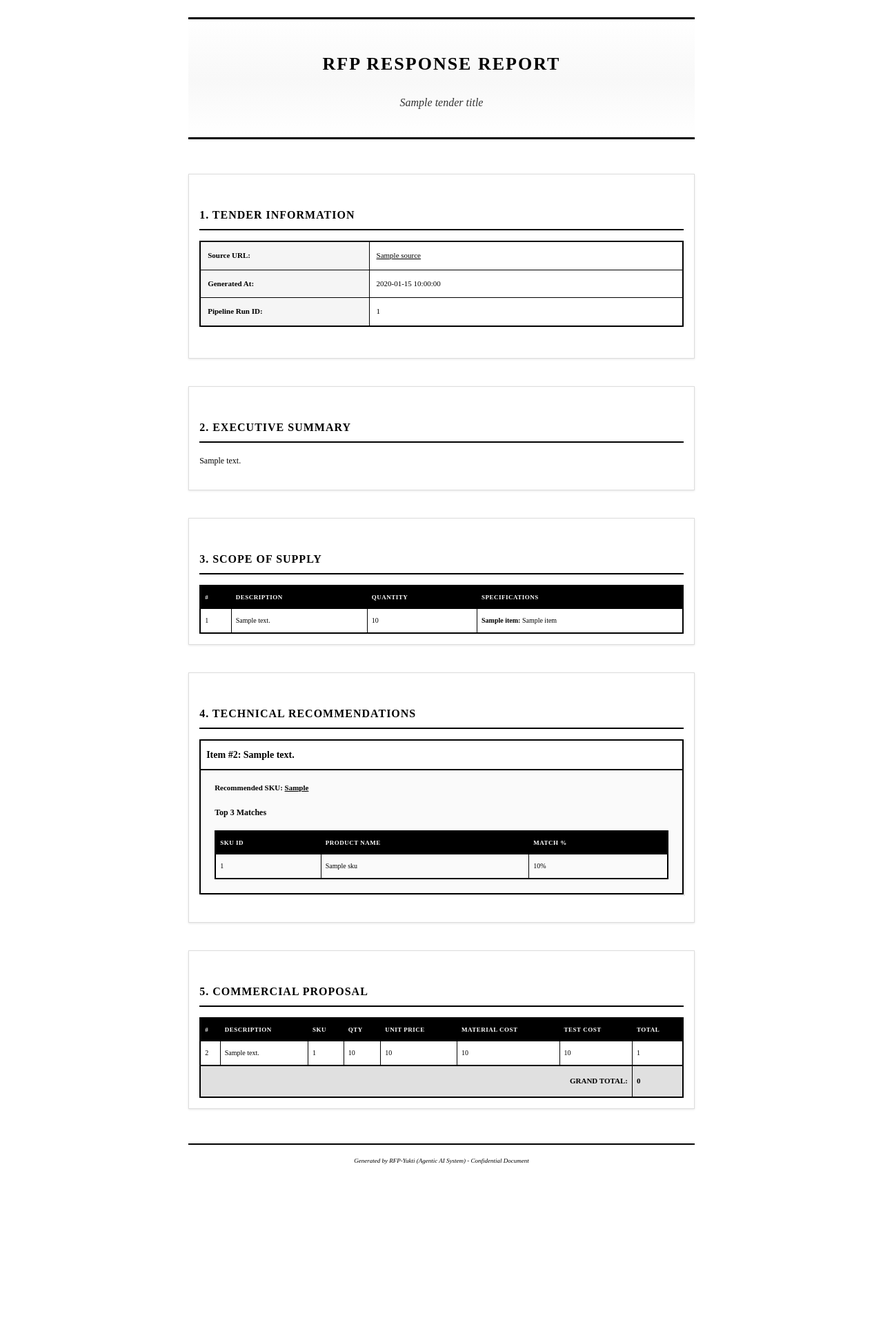
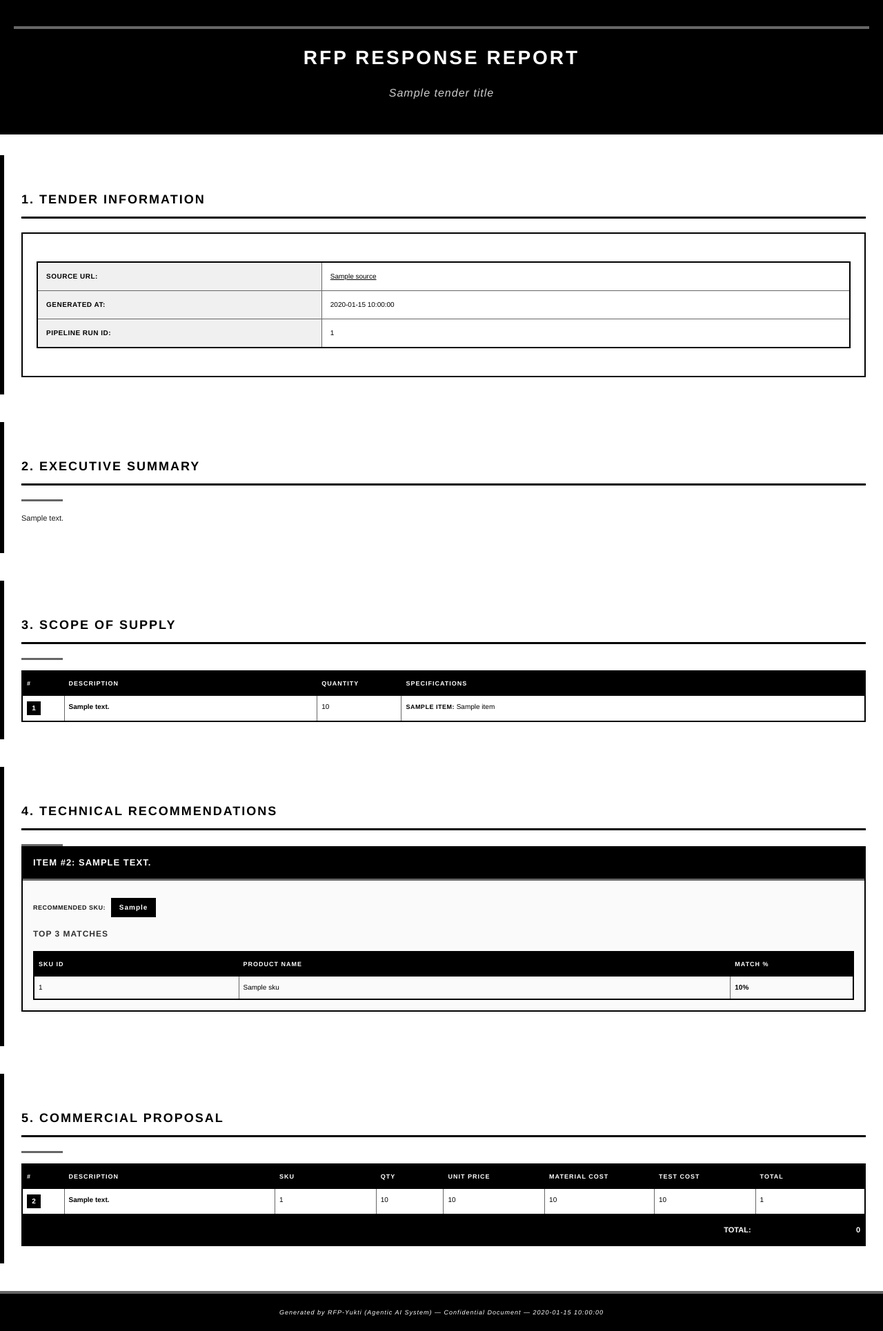
Before and after one commit to pravee42/EY-project, a Python web app: template backend/templates/report_template.html in a window 1280 px wide. Shown: the whole page at 69% size. Before the commit the page ends 1688 px from the top, so only its background shows below. Run offline with Jinja, Linux system fonts and the light colour scheme; the template is opened without the code that fills it: most values are stand-ins (such as "Sample title", 1, 10 or a date in 2020).

Commit message:
New Template

```diff
--- a/backend/database/mongo.py
+++ b/backend/database/mongo.py
@@ -17,6 +17,7 @@ try:
     tenders_collection = db['tenders']
     inventory_collection = db['inventory']
     test_pricing_collection = db['test_pricing']
+    celery_tasks_collection = db['celery_tasks']
 
     # Create indexes
     tenders_collection.create_index("title", unique=True)
@@ -34,3 +35,4 @@ if not client:
     tenders_collection = None
     inventory_collection = None
     test_pricing_collection = None
+    celery_tasks_collection = None
--- a/backend/templates/report_template.html
+++ b/backend/templates/report_template.html
@@ -7,110 +7,92 @@
     <style>
         @page {
             size: A4;
-            margin: 2cm;
+            margin: 1.5cm;
+        }
+
+        * {
+            margin: 0;
+            padding: 0;
         }
 
         body {
-            font-family: 'Times New Roman', Times, serif;
+            font-family: 'Helvetica', 'Arial', sans-serif;
             color: #000;
-            line-height: 1.8;
+            line-height: 1.6;
             background: #fff;
-            max-width: 210mm;
-            margin: 0 auto;
-            padding: 25px 30px;
         }
 
-        * {
-            box-sizing: border-box;
+        /* Header */
+        .header {
+            text-align: center;
+            padding: 30px 20px;
+            background-color: #000;
+            color: #fff;
+            margin-bottom: 30px;
+            border-top: 8px solid #000;
+            border-bottom: 8px solid #000;
         }
 
-        h1 {
-            font-size: 24px;
+        .header-stripe {
+            height: 4px;
+            background-color: #666;
+            margin-bottom: 20px;
+        }
+
+        .header h1 {
+            font-size: 28px;
+            font-weight: bold;
+            text-transform: uppercase;
+            letter-spacing: 3px;
+            margin-bottom: 12px;
+            padding: 0;
+        }
+
+        .header h3 {
+            font-size: 16px;
+            font-weight: normal;
+            font-style: italic;
+            letter-spacing: 1px;
+            color: #ccc;
+            padding: 0;
+        }
+
+        /* Section Headers */
+        h2 {
+            font-size: 18px;
             font-weight: bold;
             text-transform: uppercase;
             letter-spacing: 2px;
-            margin-bottom: 5px;
+            margin: 25px 0 20px 0;
+            padding-bottom: 10px;
             border-bottom: 3px solid #000;
-            padding-bottom: 10px;
-        }
-
-        h2 {
-            font-size: 16px;
-            font-weight: bold;
-            text-transform: uppercase;
-            letter-spacing: 1px;
-            margin-top: 30px;
-            margin-bottom: 15px;
-            border-bottom: 2px solid #000;
-            padding-bottom: 5px;
+            color: #000;
         }
 
         h3 {
             font-size: 14px;
             font-weight: bold;
-            margin-top: 20px;
-            margin-bottom: 10px;
-            text-decoration: underline;
+            margin: 15px 0 10px 0;
+            color: #000;
         }
 
         h4 {
             font-size: 12px;
             font-weight: bold;
-            margin-top: 15px;
-            margin-bottom: 8px;
-        }
-
-        .header {
-            text-align: center;
-            margin-bottom: 50px;
-            padding: 25px 0 25px 0;
-            border-top: 3px solid #000;
-            border-bottom: 3px solid #000;
-            background: linear-gradient(to bottom, #fff 0%, #f8f8f8 50%, #fff 100%);
-        }
-
-        .header h1 {
-            border: none;
-            margin-bottom: 8px;
-            font-size: 26px;
-        }
-
-        .header h3 {
-            font-size: 16px;
-            text-decoration: none;
-            font-style: italic;
-            font-weight: normal;
-            margin-top: 8px;
+            margin: 15px 0 8px 0;
+            text-transform: uppercase;
+            letter-spacing: 1px;
             color: #333;
         }
 
-        .meta-table {
-            width: 100%;
-            margin-bottom: 30px;
-            border: 2px solid #000;
-            border-collapse: collapse;
-        }
-
-        .meta-table td {
-            padding: 10px;
-            border: 1px solid #000;
-            font-size: 11px;
-        }
-
-        .meta-label {
-            font-weight: bold;
-            width: 35%;
-            background: #f5f5f5;
-        }
-
+        /* Section Container */
         .section {
             margin-bottom: 40px;
+            padding: 25px;
+            border-left: 6px solid #000;
+            background-color: #fff;
             page-break-before: always;
             page-break-inside: avoid;
-            background: #fff;
-            padding: 15px;
-            border: 1px solid #ddd;
-            box-shadow: 0 1px 3px rgba(0, 0, 0, 0.1);
         }
 
         .section:first-of-type {
@@ -120,23 +102,48 @@
         .section p {
             text-align: justify;
             margin: 15px 0;
-            font-size: 12px;
-            line-height: 1.9;
+            font-size: 11px;
+            line-height: 1.8;
+            color: #1a1a1a;
         }
 
+        /* Corner Decorations */
+        .corner-box {
+            position: relative;
+            padding: 20px;
+            border: 2px solid #000;
+        }
+
+        /* Metadata Table */
+        .meta-table {
+            width: 100%;
+            margin: 20px 0;
+            border-collapse: collapse;
+            border: 2px solid #000;
+        }
+
+        .meta-table td {
+            padding: 12px;
+            border: 1px solid #666;
+            font-size: 10px;
+            vertical-align: top;
+        }
+
+        .meta-label {
+            font-weight: bold;
+            width: 35%;
+            background-color: #f0f0f0;
+            text-transform: uppercase;
+            font-size: 9px;
+            letter-spacing: 0.5px;
+        }
+
+        /* Data Tables */
         .data-table {
             width: 100%;
-            border: 2px solid #000;
             border-collapse: collapse;
             margin-top: 15px;
-            font-size: 10px;
-        }
-
-        .data-table th,
-        .data-table td {
-            border: 1px solid #000;
-            padding: 8px 6px;
-            text-align: left;
+            border: 2px solid #000;
         }
 
         .data-table th {
@@ -145,109 +152,158 @@
             font-weight: bold;
             text-transform: uppercase;
             font-size: 9px;
-            letter-spacing: 0.5px;
+            letter-spacing: 1px;
+            padding: 10px 6px;
+            text-align: left;
+            border: 1px solid #000;
+        }
+
+        .data-table td {
+            border: 1px solid #666;
+            padding: 8px 6px;
+            font-size: 10px;
+            text-align: left;
+            vertical-align: top;
         }
 
         .data-table tbody tr:nth-child(even) {
-            background-color: #f9f9f9;
+            background-color: #f5f5f5;
         }
 
+        /* Item Box */
         .item-box {
             margin-bottom: 25px;
             border: 2px solid #000;
-            padding: 20px;
-            background: #fafafa;
-            box-shadow: 2px 2px 0 rgba(0, 0, 0, 0.1);
+            background-color: #fff;
+            page-break-inside: avoid;
         }
 
-        .item-box h3 {
-            margin-top: 0;
-            text-decoration: none;
-            border-bottom: 2px solid #000;
-            padding-bottom: 8px;
-            background: #fff;
-            padding: 8px;
-            margin: -20px -20px 15px -20px;
+        .item-box-header {
+            background-color: #000;
+            color: #fff;
+            padding: 12px 15px;
+            border-bottom: 3px solid #666;
         }
 
-        .item-box p {
-            margin: 10px 0;
-            font-size: 11px;
+        .item-box-header h3 {
+            margin: 0;
+            padding: 0;
+            font-size: 13px;
+            font-weight: bold;
+            text-transform: uppercase;
+            letter-spacing: 1px;
+            color: #fff;
         }
 
-        .footer {
-            margin-top: 50px;
-            text-align: center;
-            font-size: 9px;
-            color: #000;
-            border-top: 2px solid #000;
-            padding-top: 15px;
-            font-style: italic;
+        .item-box-content {
+            padding: 15px;
+            background-color: #fafafa;
         }
 
+        .item-box-content p {
+            margin: 10px 0;
+            font-size: 10px;
+            text-align: left;
+        }
+
+        /* SKU Badge */
+        .sku-badge {
+            display: inline-block;
+            background-color: #000;
+            color: #fff;
+            padding: 5px 12px;
+            font-weight: bold;
+            font-size: 10px;
+            letter-spacing: 1px;
+            margin-left: 5px;
+        }
+
+        /* Total Row */
         .total-row {
             font-weight: bold;
-            background-color: #e0e0e0 !important;
-            border-top: 2px solid #000 !important;
+            background-color: #000 !important;
+            color: #fff;
+            border-top: 3px solid #000 !important;
         }
 
         .total-row td {
             font-size: 11px;
             padding: 12px 6px;
+            color: #fff;
+            border: 1px solid #000 !important;
         }
 
-        .sku-match {
+        /* Labels */
+        .label {
             font-weight: bold;
-            text-decoration: underline;
+            text-transform: uppercase;
+            font-size: 9px;
+            letter-spacing: 0.5px;
         }
 
+        /* Links */
         a {
             color: #000;
             text-decoration: underline;
         }
 
-        .label {
-            font-weight: bold;
+        /* Footer */
+        .footer {
+            margin-top: 40px;
+            text-align: center;
+            padding: 20px;
+            background-color: #000;
+            color: #fff;
+            font-size: 9px;
+            font-style: italic;
+            letter-spacing: 1px;
+            border-top: 4px solid #666;
         }
 
-        @media print {
-            body {
-                margin: 0;
-                padding: 15mm;
+        /* Accent Line */
+        .accent-line {
+            height: 3px;
+            background-color: #666;
+            width: 60px;
+            margin-top: 5px;
         }
 
-            .section {
-                page-break-before: always;
-                page-break-inside: avoid;
+        /* Number Circle */
+        .number-badge {
+            display: inline-block;
+            background-color: #000;
+            color: #fff;
+            width: 20px;
+            height: 20px;
+            text-align: center;
+            font-weight: bold;
+            font-size: 10px;
+            line-height: 20px;
         }
 
-            .section:first-of-type {
-                page-break-before: auto;
-            }
-
-            .item-box {
-                page-break-inside: avoid;
-            }
-
-            .data-table {
-                page-break-inside: auto;
-            }
-
-            .data-table tr {
-                page-break-inside: avoid;
-            }
+        /* Stats Display */
+        .stats-display {
+            background-color: #f5f5f5;
+            padding: 10px 15px;
+            border-left: 4px solid #000;
+            margin: 15px 0;
+            font-size: 10px;
         }
     </style>
 </head>
 
 <body>
+    <!-- Header -->
     <div class="header">
+        <div class="header-stripe"></div>
         <h1>RFP Response Report</h1>
         <h3>{{ tender_title }}</h3>
     </div>
 
+    <!-- Section 1: Tender Information -->
     <div class="section">
         <h2>1. Tender Information</h2>
+        <div class="corner-box">
             <table class="meta-table">
                 <tr>
                     <td class="meta-label">Source URL:</td>
@@ -263,33 +319,38 @@
                 </tr>
             </table>
         </div>
+    </div>
 
+    <!-- Section 2: Executive Summary -->
     <div class="section">
         <h2>2. Executive Summary</h2>
+        <div class="accent-line"></div>
         <p>{{ sales_summary }}</p>
     </div>
 
+    <!-- Section 3: Scope of Supply -->
     <div class="section">
         <h2>3. Scope of Supply</h2>
+        <div class="accent-line"></div>
         <table class="data-table">
             <thead>
                 <tr>
-                    <th>#</th>
-                    <th>Description</th>
-                    <th>Quantity</th>
-                    <th>Specifications</th>
+                    <th style="width: 5%;">#</th>
+                    <th style="width: 30%;">Description</th>
+                    <th style="width: 10%;">Quantity</th>
+                    <th style="width: 55%;">Specifications</th>
                 </tr>
             </thead>
             <tbody>
                 {% for item in scope_of_supply %}
                 <tr>
-                    <td>{{ loop.index }}</td>
-                    <td>{{ item.Description|default('N/A') }}</td>
+                    <td><span class="number-badge">{{ loop.index }}</span></td>
+                    <td><strong>{{ item.Description|default('N/A') }}</strong></td>
                     <td>{{ item.Quantity|default(0) }}</td>
                     <td>
                         {% for k, v in item.items() %}
                         {% if k not in ['Description', 'Quantity'] %}
-                        <span class="label">{{ k }}:</span> {{ v|default('N/A') }}<br>
+                        <span class="label">{{ k }}:</span> {{ v|default('N/A') }}<br />
                         {% endif %}
                         {% endfor %}
                     </td>
@@ -299,21 +360,28 @@
         </table>
     </div>
 
+    <!-- Section 4: Technical Recommendations -->
     <div class="section">
         <h2>4. Technical Recommendations</h2>
+        <div class="accent-line"></div>
         {% for rec in technical_recommendations %}
         <div class="item-box">
+            <div class="item-box-header">
                 <h3>Item #{{ rec.line_item_index + 1 }}: {{ rec.rfp_item.Description|default('N/A') }}</h3>
-            <p><span class="label">Recommended SKU:</span> <span class="sku-match">{{
-                    rec.final_recommended_sku|default('N/A') }}</span></p>
+            </div>
+            <div class="item-box-content">
+                <p>
+                    <span class="label">Recommended SKU:</span>
+                    <span class="sku-badge">{{ rec.final_recommended_sku|default('N/A') }}</span>
+                </p>
 
                 <h4>Top 3 Matches</h4>
                 <table class="data-table">
                     <thead>
                         <tr>
-                        <th>SKU ID</th>
-                        <th>Product Name</th>
-                        <th>Match %</th>
+                            <th style="width: 25%;">SKU ID</th>
+                            <th style="width: 60%;">Product Name</th>
+                            <th style="width: 15%;">Match %</th>
                         </tr>
                     </thead>
                     <tbody>
@@ -321,35 +389,38 @@
                         <tr>
                             <td>{{ match.sku.sku_id|default('N/A') }}</td>
                             <td>{{ match.sku.product_name|default('N/A') }}</td>
-                        <td>{{ match.match_pct|default(0)|round(2) }}%</td>
+                            <td><strong>{{ match.match_pct|default(0)|round(2) }}%</strong></td>
                         </tr>
                         {% endfor %}
                     </tbody>
                 </table>
             </div>
+        </div>
         {% endfor %}
     </div>
 
+    <!-- Section 5: Commercial Proposal -->
     <div class="section">
         <h2>5. Commercial Proposal</h2>
+        <div class="accent-line"></div>
         <table class="data-table">
             <thead>
                 <tr>
-                    <th>#</th>
-                    <th>Description</th>
-                    <th>SKU</th>
-                    <th>Qty</th>
-                    <th>Unit Price</th>
-                    <th>Material Cost</th>
-                    <th>Test Cost</th>
-                    <th>Total</th>
+                    <th style="width: 5%;">#</th>
+                    <th style="width: 25%;">Description</th>
+                    <th style="width: 12%;">SKU</th>
+                    <th style="width: 8%;">Qty</th>
+                    <th style="width: 12%;">Unit Price</th>
+                    <th style="width: 13%;">Material Cost</th>
+                    <th style="width: 12%;">Test Cost</th>
+                    <th style="width: 13%;">Total</th>
                 </tr>
             </thead>
             <tbody>
                 {% for line in pricing_table %}
                 <tr>
-                    <td>{{ line.line_item_index + 1 }}</td>
-                    <td>{{ line.description|default('N/A') }}</td>
+                    <td><span class="number-badge">{{ line.line_item_index + 1 }}</span></td>
+                    <td><strong>{{ line.description|default('N/A') }}</strong></td>
                     <td>{{ line.sku_id|default('N/A') }}</td>
                     <td>{{ line.qty|default(0)|round(2) }}</td>
                     <td>{{ line.unit_price|default(0)|round(2) }}</td>
@@ -358,16 +429,20 @@
                     <td>{{ line.total_cost|default(0)|round(2) }}</td>
                 </tr>
                 {% endfor %}
-                <tr class="total-row">
-                    <td colspan="7" style="text-align: right;">GRAND TOTAL:</td>
-                    <td>{{ total_tender_price|default(0)|round(2) }}</td>
+                <tr class="total-row" style="padding: 10px;">
+                    <td colspan="7" style="text-align: right; text-transform: uppercase;">
+                        <strong>TOTAL:</strong>
+                    </td>
+                    <td style="text-align: right;" colspan="1"><strong>{{ total_tender_price|default(0)|round(2)
+                            }}</strong></td>
                 </tr>
             </tbody>
         </table>
     </div>
 
+    <!-- Footer -->
     <div class="footer">
-        Generated by RFP-Yukti (Agentic AI System) - Confidential Document
+        Generated by RFP-Yukti (Agentic AI System) — Confidential Document — {{ generated_at }}
     </div>
 </body>
 
```
Also changed, not shown: backend/app.py (+26 -1 lines), backend/celery_app.py (+12 -7 lines), backend/celery_tasks.py (+99 -50 lines). Lines whose indentation alone changed are shown as unchanged.
